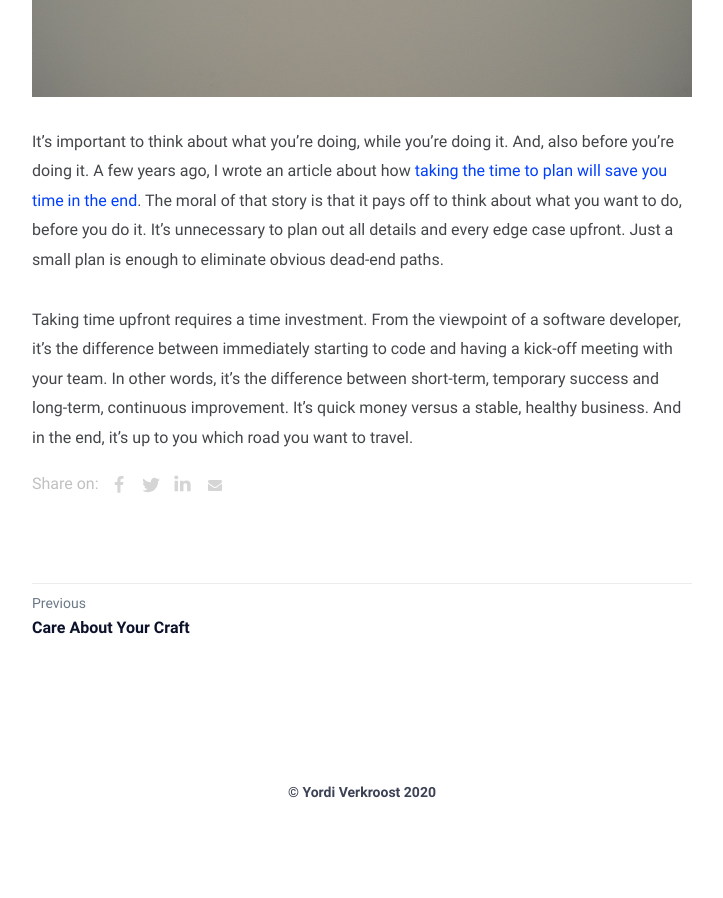
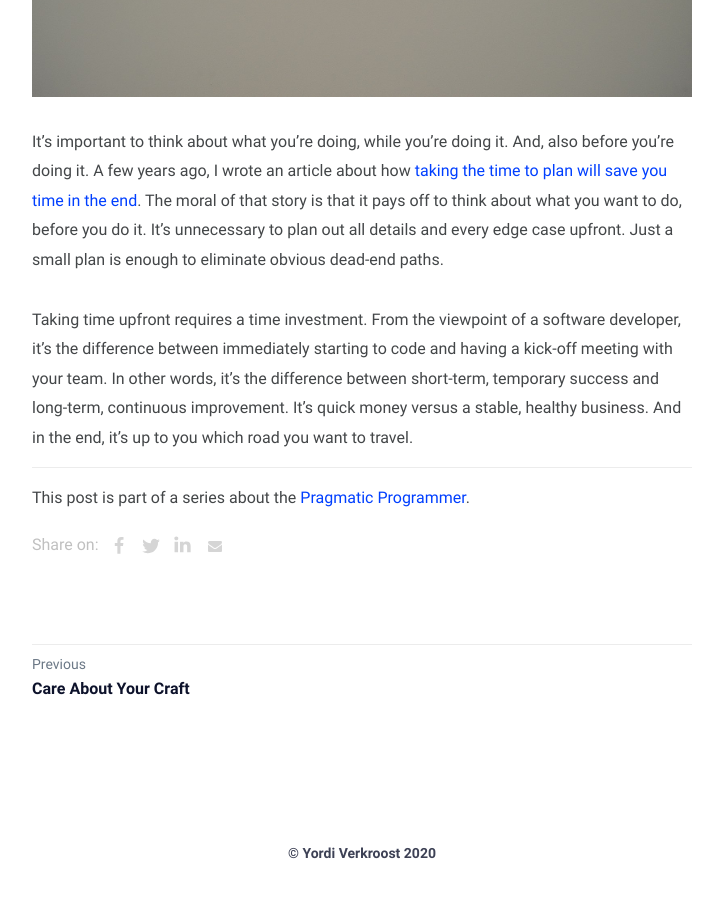
Before and after one commit to heymichal/heymichal.github.io, a Jekyll site: the page built from _posts/2020-10-21-think-about-your-work.md, in a window 1280 px wide and 900 px high, scrolled down 1173 px. Shown: the whole window, without its empty margins (278-1001 px from the left). Built offline with Jekyll 4.4.1, drawn with Linux system fonts in a browser that asks for light colours; before the commit the page ends 2012 px from its top, so only the background shows below that.

Commit message:
Add post footer

```diff
--- a/_posts/2020-10-21-think-about-your-work.md
+++ b/_posts/2020-10-21-think-about-your-work.md
@@ -20,3 +20,7 @@ There and then, he decided on the company's slogan, **THINK!**, which is still l
 It's important to think about what you're doing, while you're doing it. And, also before you're doing it. A few years ago, I wrote an article about how [taking the time to plan will save you time in the end](https://medium.com/@yordiverkroost/taking-time-to-plan-will-save-you-time-in-the-end-537909c679a). The moral of that story is that it pays off to think about what you want to do, before you do it. It's unnecessary to plan out all details and every edge case upfront. Just a small plan is enough to eliminate obvious dead-end paths.
 
 Taking time upfront requires a time investment. From the viewpoint of a software developer, it's the difference between immediately starting to code and having a kick-off meeting with your team. In other words, it's the difference between short-term, temporary success and long-term, continuous improvement. It's quick money versus a stable, healthy business. And in the end, it's up to you which road you want to travel.
+
+---
+
+This post is part of a series about the [Pragmatic Programmer]({% link garden/pragmatic-programmer.html %}).
```
